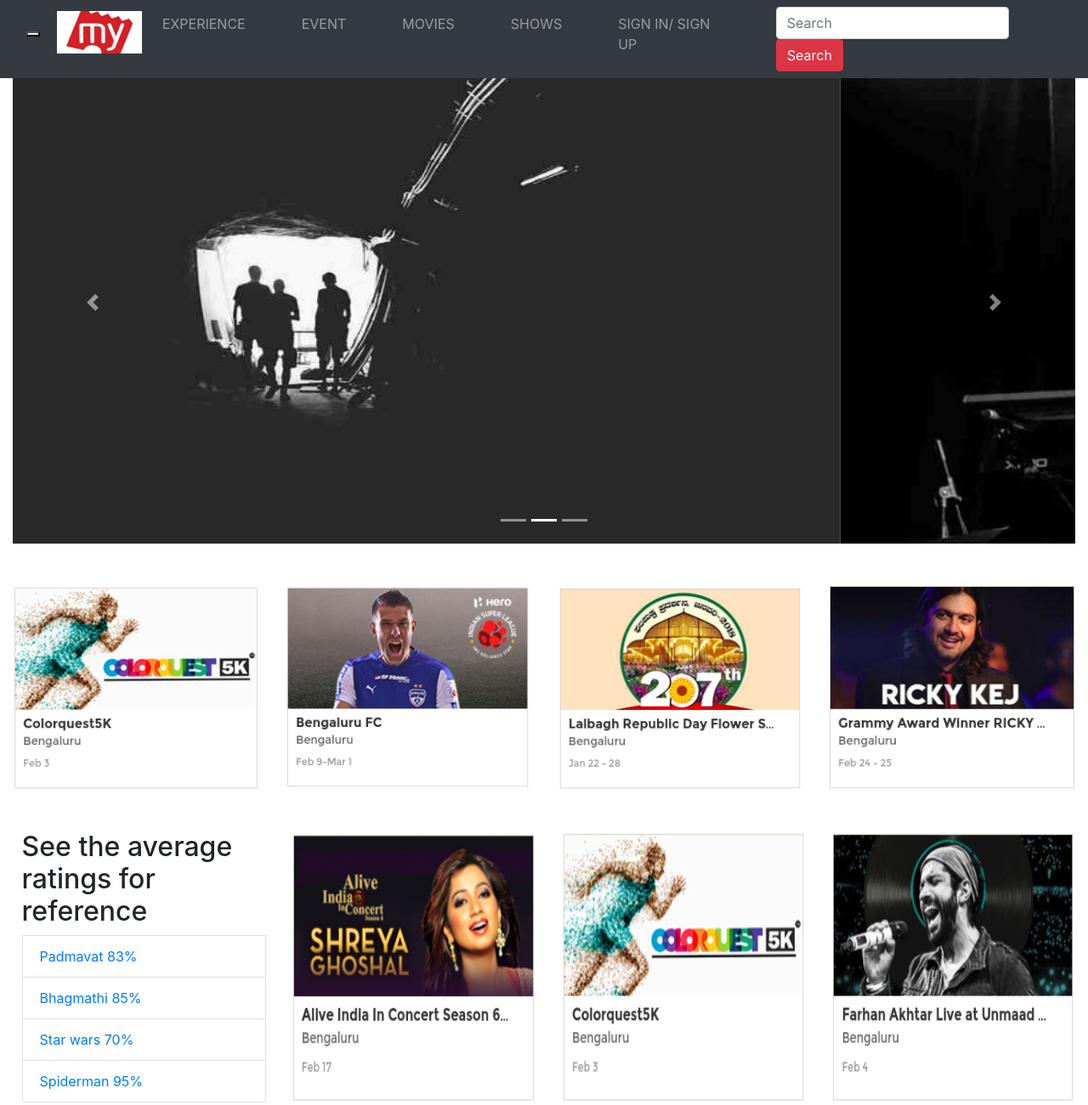
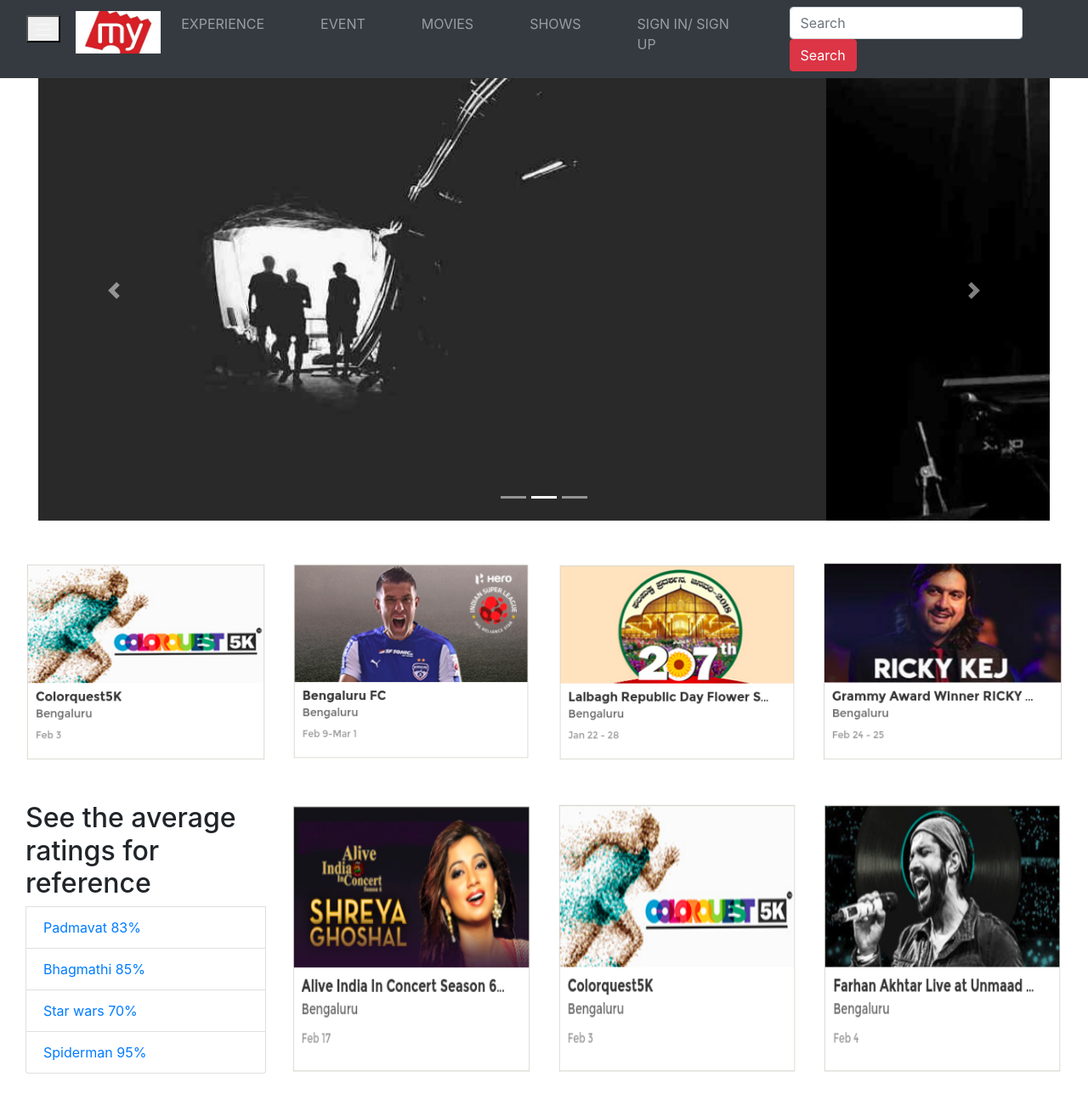
Before and after one commit to meghananp/bootstrap_assignment, a plain HTML site: page index.html in a window 1280 px wide. Shown: the top 1301 px of the page at 85% size. Drawn offline with nearby package versions, Linux system fonts and the light colour scheme.

Commit message:
final commit

```diff
--- a/index.html
+++ b/index.html
@@ -23,11 +23,8 @@
   <div class="container-fluid">
 
           <div class="navbar-header">
-            <button type="button" class="navbar-toggle" data-toggle="collapse" data-target="#mainNavBar">
-                <span class="icon-bar"></span>
-                <span class="icon-bar"></span>
-                <span class="icon-bar"></span>
-                <span class="icon-bar"></span>
+            <button type="navbar-toggle" class="navbar-toggle" data-toggle="collapse" data-target="#mainNavBar">
+                <span class="navbar-toggler-icon"></span>
             </button>
             <a href="#" class="navbar-brand"></a>
         </div>
@@ -75,6 +72,9 @@
 <br>
 
 
+<div class="container-fluid">
+<div class="col-md-12">
+
 <!--slide show of the image that is a hero section witha button at the center to book ticket-->
 <div id="demo" class="carousel slide" data-ride="carousel">
 
@@ -106,8 +106,10 @@
     <span class="carousel-control-next-icon"></span>
   </a>
 </div>
+</div>
 
 
+</div>
 </div>
 </div>
 
@@ -115,42 +117,45 @@
 <br>
 
     <!--Images with a hover over them to book tickets for events-->
+    <div class="container-fluid">
     <div class="row">
-      <div class="col container">
+      <div class="col-md-3">
         <img class="log image" src="images/img7.png" alt="Avatar">
         <div class="overlay">
         <button class="btn text"> Book tickets </button>
         </div>
       </div>
 
-      <div class="col container">
+      <div class="col-md-3">
         <img class="log image1" src="images/img1.png" alt="Avatar">
         <div class="overlay">
         <button class="btn text"> Book tickets </button>
         </div>
       </div>
 
-      <div class="col container">
+      <div class="col-md-3">
         <img class="log image2" src="images/img2.png" alt="Avatar">
         <div class="overlay">
         <button class="btn text"> Book tickets </button>
         </div>
       </div>
 
-      <div class="col container">
+      <div class="col-md-3">
         <img class="log image3" src="images/img3.png" alt="Avatar">
         <div class="overlay">
         <button class="btn text"> Book tickets </button>
         </div>
     </div>
 </div>
+</div>
 
 <br>
 <br>
 
     <!--Ratings of the movies in the first column-->
+    <div class="container-fluid">
     <div class="row">
-      <div class="col list-group move">
+      <div class="col-md-3">
         <h2>See the average ratings for reference</h2>
         <a href="#" class="list-group-item"> Padmavat 83% </a>
         <a href="#" class="list-group-item"> Bhagmathi 85% </a>
@@ -158,26 +163,27 @@
         <a href="#" class="list-group-item"> Spiderman 95% </a>
      </div>
 
-      <div class="col container">
+      <div class="col-md-3">
         <img class="log image4" src="images/img4.png" alt="Avatar">
         <div class="overlay">
         <button class="btn text"> Book tickets </button>
         </div>
       </div>
 
-      <div class="col container">
+      <div class="col-md-3">
         <img class="log image5" src="images/img5.png" alt="Avatar">
         <div class="overlay">
         <button class="btn text"> Book tickets </button>
         </div>
       </div>
 
-      <div class="col container">
+      <div class="col-md-3">
         <img class="log image6" src="images/img6.png" alt="Avatar">
         <div class="overlay">
         <button class="btn text"> Book tickets </button>
         </div>
     </div>
+</div>
 </div>
 
 <br>
--- a/style.css
+++ b/style.css
@@ -111,11 +111,7 @@ footer a:hover{
   color: white;
 }
 
-@media (min-width: 575px){
-
   .carousel-inner img {
       width: 100%;
       height: 20%;
   }
-
-}
```
